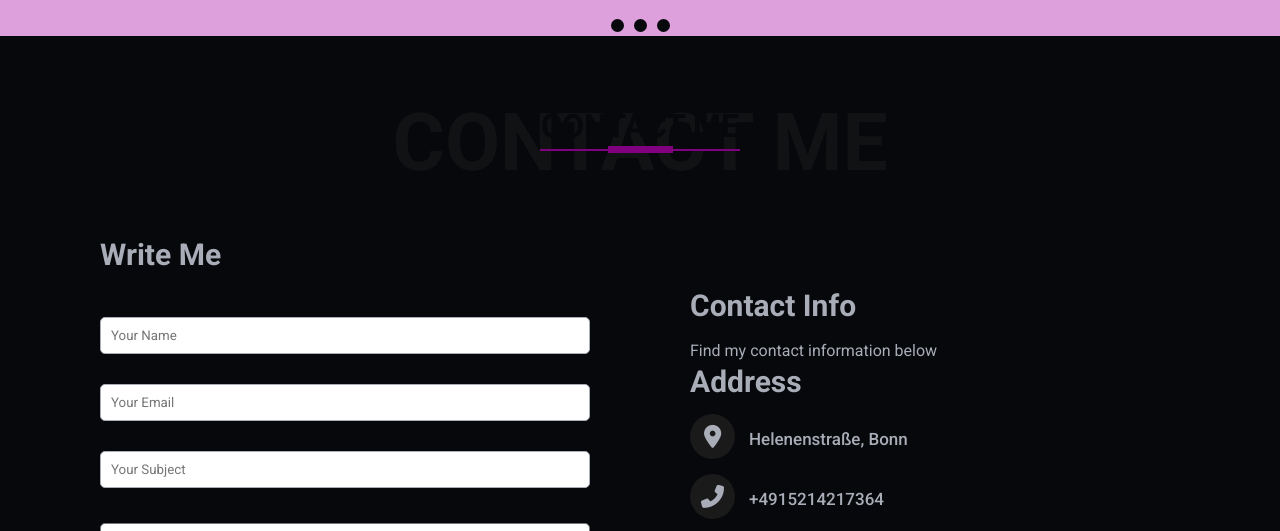
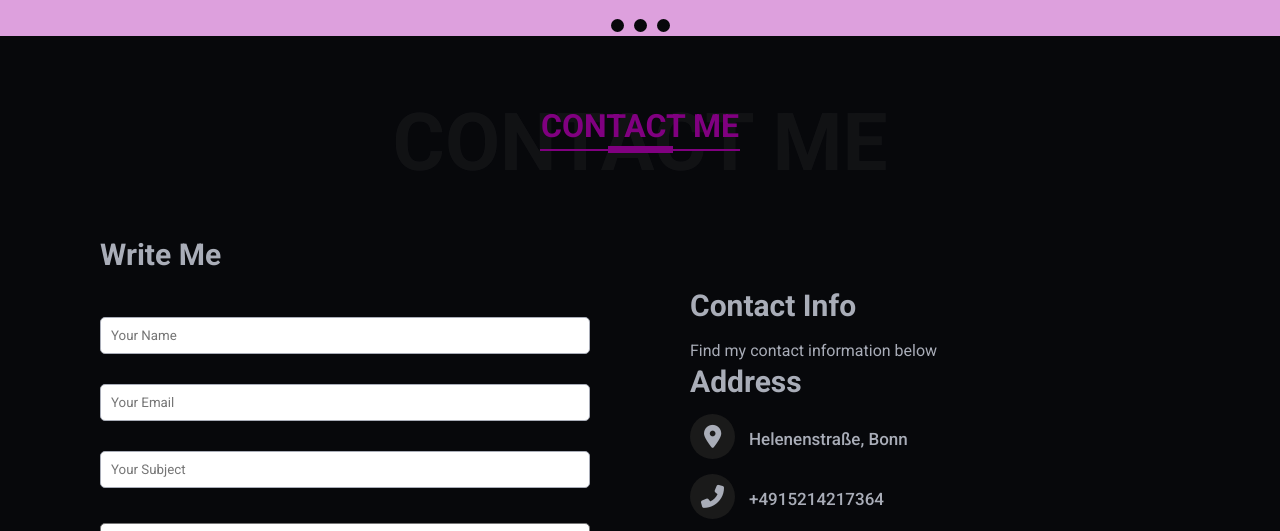
Before and after one commit to FlaviaMasese/Portifolio-Flavia, a plain HTML site: page index.html in a window 1280 px wide. Shown: the part 3581-4112 px from the top of the page. Drawn offline with nearby package versions, Linux system fonts and the light colour scheme.

Commit message:
changes on css

```diff
--- a/style.css
+++ b/style.css
@@ -591,7 +591,7 @@ section{
 }
 
 .contact h1{
-    color: #6e6e70;
+    color: #706e70;
     text-align: center;
     font-size: 80px;
     transform: translateY(20px);
@@ -601,6 +601,7 @@ section{
 .contact h5{
     font-weight: 700;
     transform: translateY(-65px);
+    color:purple;
 }
 .contact .title::before{
     background: purple;
```
